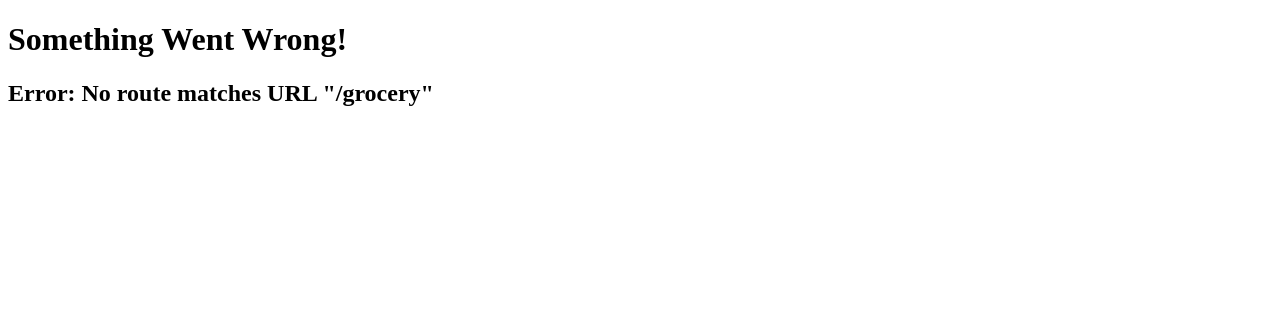
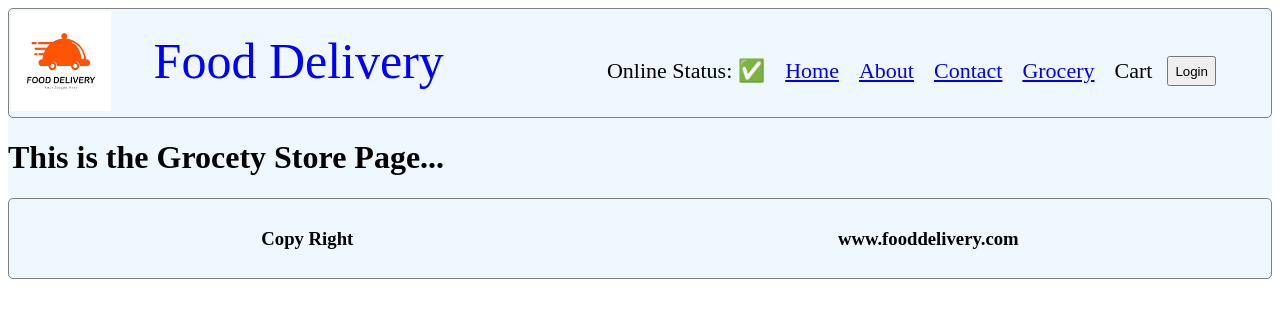
Before and after one commit to chandra-react-course/NamasteReact, a React (Vite) app: page /grocery in a window 1280 px wide. Shown: the top 318 px of the page. Built offline with nearby package versions, Linux system fonts and the light colour scheme.

Commit message:
Episode - 9

```diff
--- a/index.css
+++ b/index.css
@@ -64,11 +64,11 @@
 }
 .header{
   position: absolute;
-  left: 38%;
+  left: 12%;
   top: 4%
 }
 .header-heading{
-  font-size: 60px;
+  font-size: 50px;
   color: blue;
 }
 .rate-cost-for-members{
--- a/src/App.js
+++ b/src/App.js
@@ -1,4 +1,4 @@
-import React from "react";
+import React, {lazy, Suspense} from "react";
 import ReactDOM from "react-dom/client";
 
 import Header from "./components/Header";
@@ -8,11 +8,13 @@ import RestuarantMenu from "./components/RestuarantMenu"
 
 import About from "./components/About.js";
 import Contact from "./components/Contact.js";
+//import Grocery from "./components/Grocery.js";
 import Error from "./components/Error.js";
 
 
 import { createBrowserRouter, RouterProvider, Outlet } from "react-router-dom";
 
+const Grocery = lazy(() =>import("./components/Grocery.js"));
 
 const FoodDelivery = () => {
     return(
@@ -48,6 +50,10 @@ const appRouter =  createBrowserRouter([
             element : <Contact/>,
          },
          {
+            path:"/grocery",
+            element : <Suspense fallback = {<h1>Loading...</h1>}><Grocery/></Suspense>,
+         },
+         {
             path:"/restuarants/:resId",
             element : <RestuarantMenu/>,
          }
--- a/src/components/Body.js
+++ b/src/components/Body.js
@@ -3,6 +3,7 @@ import { useEffect, useState } from "react";
 import {SWIGGY_API} from "../constants/const";
 import Shimmer from "./Shimmer";
 import { Link } from "react-router-dom";
+import useOnlineStatus from "../utils/useOnlineStatus";
 
 const Body = () => {
 
@@ -32,6 +33,11 @@ useEffect(() => {
 
   };
 
+  const onlineStatus = useOnlineStatus();
+  if(onlineStatus === false){
+    return(<h1>Look likes you are internet connection lost</h1>);
+  }
+
     return listOfRes.length === 0 ? <Shimmer/> : (
         <div className="body-main">
             <div className="search">
--- /dev/null
+++ b/src/components/Grocery.js
@@ -0,0 +1,6 @@
+const Grocery = () =>{
+    return(
+        <h1>This is the Grocety Store Page...</h1>
+    );
+}
+export default Grocery;
--- a/src/components/Header.js
+++ b/src/components/Header.js
@@ -1,9 +1,11 @@
 import { useState, useEffect } from "react";
 import {APP_LOGO} from "../constants/const";
 import { Link } from "react-router-dom";
+import useOnlineStatus from "../utils/useOnlineStatus";
 
 const Header = () =>{
    const [loginBtn, setLoginBtn] = useState("Login");
+   const onlineStatus = useOnlineStatus();
    useEffect(() => {
 }, [loginBtn]);
     return(
@@ -16,9 +18,11 @@ const Header = () =>{
             </div>
             <div className="nav-item-root">
                 <ul className="nav-item-ul">
+                    <li>Online Status: {onlineStatus === true ? "✅" : "🔴"}</li>
                     <li><Link to={"/"}>Home</Link></li>
                     <li><Link to={"/about"}>About</Link></li>
                     <li><Link to={"/contact"}>Contact</Link></li>
+                    <li><Link to={"/grocery"}>Grocery</Link></li>
                     <li>Cart</li>
                     <button className="login" onClick={() =>{
                       loginBtn === "Login" ? setLoginBtn("Logout") :setLoginBtn("Login");
--- a/src/components/RestuarantMenu.js
+++ b/src/components/RestuarantMenu.js
@@ -1,23 +1,12 @@
-import { useEffect, useState } from "react";
+
 import Shimmer from "./Shimmer";
 import { useParams } from "react-router-dom";
+import useRestuarantMenu from "../utils/useRestuarantMenu"
 
 const RestuarantMenu = () => {
-    const [resMenuList, setResMenuList] = useState([]);
+
     const {resId} = useParams();
-    useEffect(() =>{
-        fetchMenu();
-    },[]);
-
-    fetchMenu = async () =>{
-        const data = await fetch(
-            "https://www.swiggy.com/dapi/menu/pl?page-type=REGULAR_MENU&complete-menu=true&lat=17.5096133&lng=78.3168628&restaurantId="+resId+"&catalog_qa=undefined&submitAction=ENTER"
-        );
-        const json = await data.json();
-        const resInfo = json?.data;
-        setResMenuList(resInfo);
-
-    };
+    const resMenuList = useRestuarantMenu(resId);
 
     if(resMenuList.length === 0) return <Shimmer/>;
      const {name,cuisines,cloudinaryImageId,costForTwoMessage} = resMenuList?.cards[2]?.card?.card?.info;
--- /dev/null
+++ b/src/utils/useOnlineStatus.js
@@ -0,0 +1,17 @@
+import {useEffect, useState} from "react";
+const useOnlineStatus = () =>{
+   const [onlineStatus, setOnlineStatus ] = useState(true);
+    useEffect(() =>{
+
+       window.addEventListener("offline", ()=>{
+            setOnlineStatus(false);
+       });
+
+       window.addEventListener("online", ()=>{
+        setOnlineStatus(true);
+       });
+
+    },[])
+    return onlineStatus;
+}
+export default useOnlineStatus;
--- /dev/null
+++ b/src/utils/useRestuarantMenu.js
@@ -0,0 +1,19 @@
+import { useEffect, useState } from "react";
+const useRestuarantMenu = (resId) => {
+const [resMenuList, setResMenuList] = useState([]);
+    useEffect(() =>{
+        fetchMenu();
+    },[]);
+
+    fetchMenu = async () =>{
+        const data = await fetch(
+            "https://www.swiggy.com/dapi/menu/pl?page-type=REGULAR_MENU&complete-menu=true&lat=17.5096133&lng=78.3168628&restaurantId="+resId+"&catalog_qa=undefined&submitAction=ENTER"
+        );
+        const json = await data.json();
+        const resInfo = json?.data;
+        setResMenuList(resInfo);
+    };
+    return resMenuList;
+}
+
+export default useRestuarantMenu;
```
